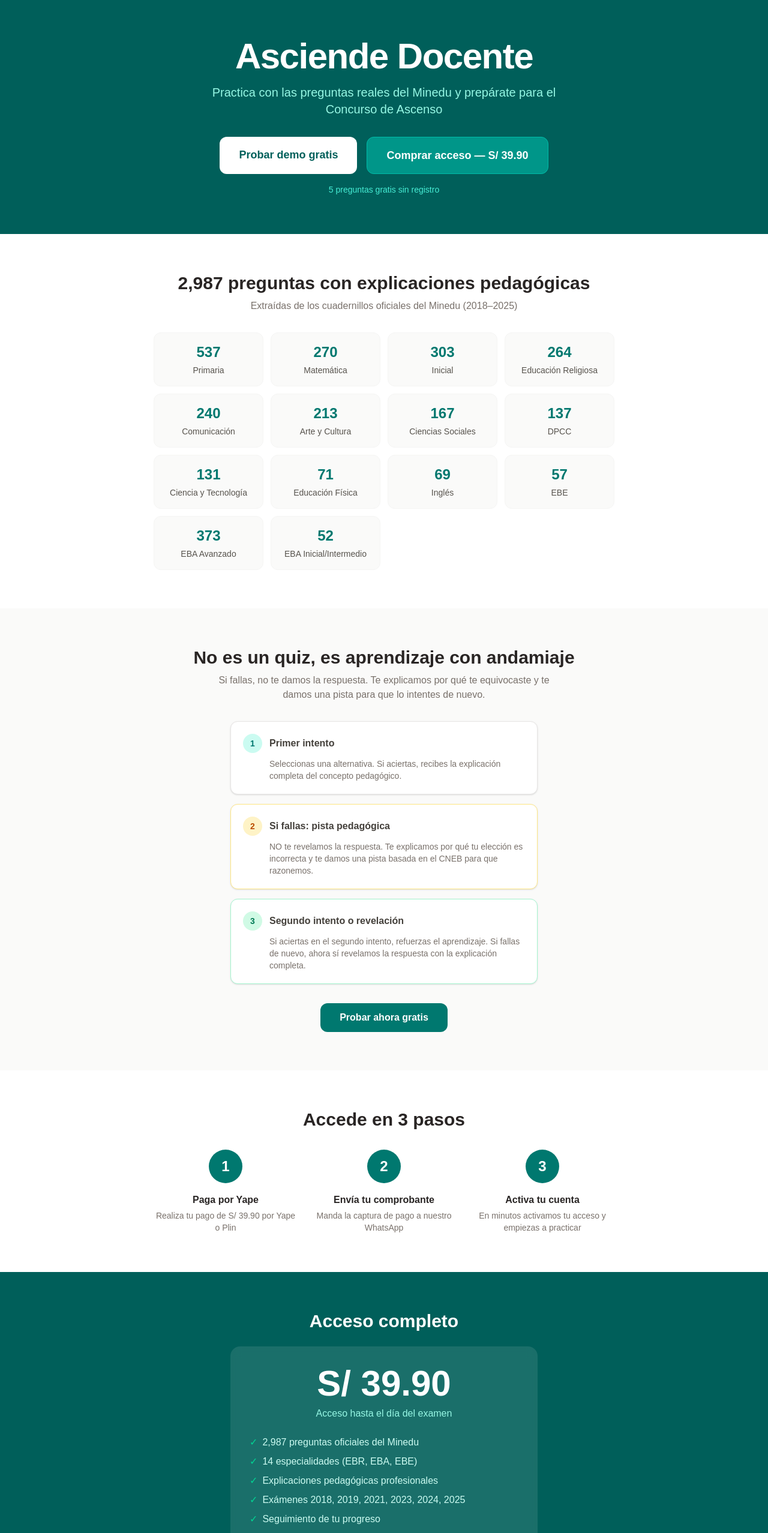
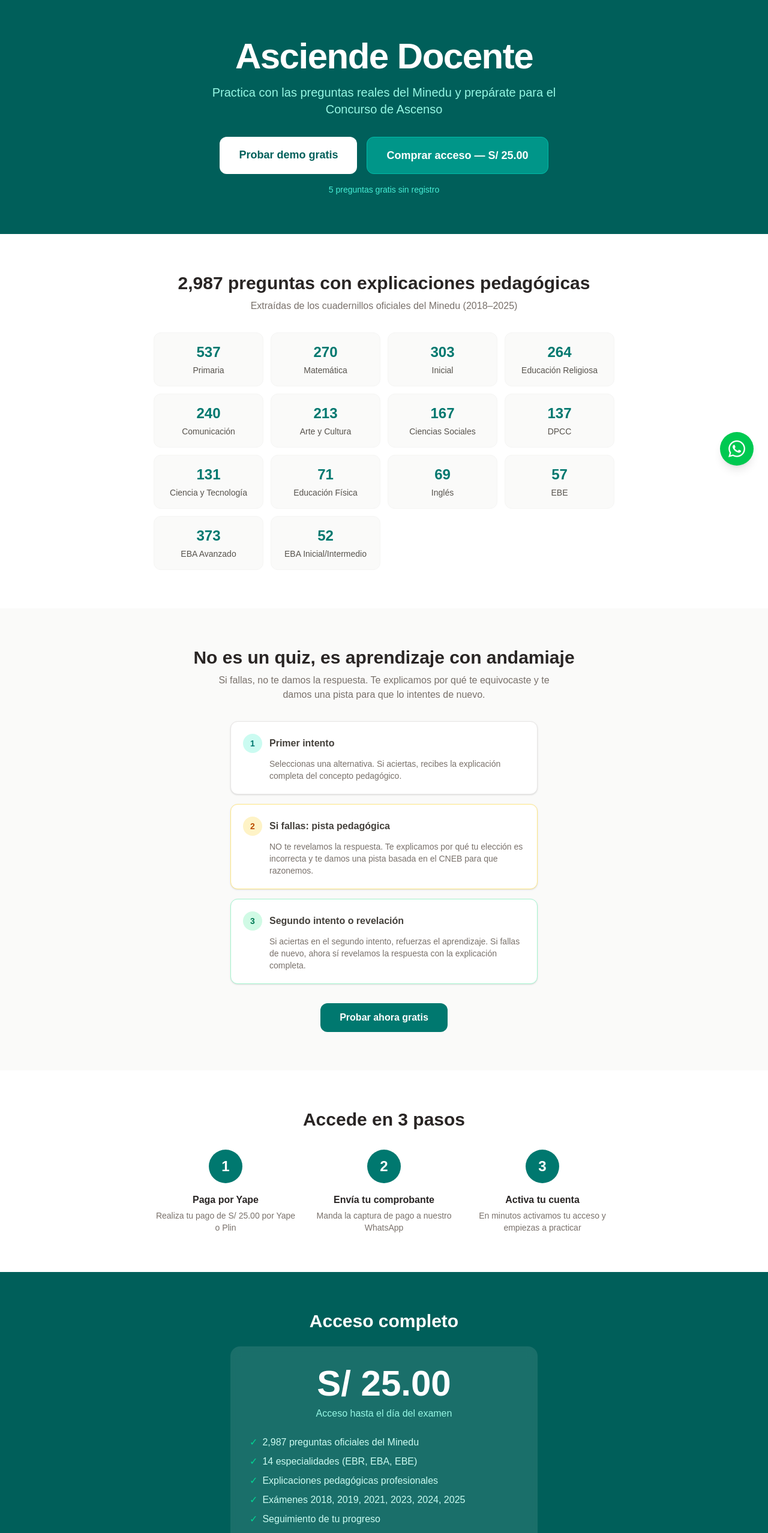
Before and after one commit to Hecra22/asciende-docente, a Next.js app: page / in a window 1280 px wide. Shown: the top 2555 px of the page at 60% size. Built offline with nearby package versions, Linux system fonts and the light colour scheme.

Commit message:
update: precio S/25, boton WhatsApp flotante

```diff
--- a/src/app/layout.tsx
+++ b/src/app/layout.tsx
@@ -27,6 +27,18 @@
         <Providers>
         {children}
         </Providers>
+        {/* WhatsApp flotante */}
+        <a
+          href="https://wa.me/51962340472?text=Hola%2C%20quiero%20acceder%20a%20Asciende%20Docente"
+          target="_blank"
+          rel="noopener"
+          className="fixed bottom-6 right-6 z-50 w-14 h-14 bg-green-500 hover:bg-green-600 rounded-full flex items-center justify-center shadow-lg transition-transform hover:scale-110"
+          aria-label="Contactar por WhatsApp"
+        >
+          <svg className="w-7 h-7 text-white" fill="currentColor" viewBox="0 0 24 24">
+            <path d="M17.472 14.382c-.297-.149-1.758-.867-2.03-.967-.273-.099-.471-.148-.67.15-.197.297-.767.966-.94 1.164-.173.199-.347.223-.644.075-.297-.15-1.255-.463-2.39-1.475-.883-.788-1.48-1.761-1.653-2.059-.173-.297-.018-.458.13-.606.134-.133.298-.347.446-.52.149-.174.198-.298.298-.497.099-.198.05-.371-.025-.52-.075-.149-.669-1.612-.916-2.207-.242-.579-.487-.5-.669-.51-.173-.008-.371-.01-.57-.01-.198 0-.52.074-.792.372-.272.297-1.04 1.016-1.04 2.479 0 1.462 1.065 2.875 1.213 3.074.149.198 2.096 3.2 5.077 4.487.709.306 1.262.489 1.694.625.712.227 1.36.195 1.871.118.571-.085 1.758-.719 2.006-1.413.248-.694.248-1.289.173-1.413-.074-.124-.272-.198-.57-.347m-5.421 7.403h-.004a9.87 9.87 0 01-5.031-1.378l-.361-.214-3.741.982.998-3.648-.235-.374a9.86 9.86 0 01-1.51-5.26c.001-5.45 4.436-9.884 9.888-9.884 2.64 0 5.122 1.03 6.988 2.898a9.825 9.825 0 012.893 6.994c-.003 5.45-4.437 9.884-9.885 9.884m8.413-18.297A11.815 11.815 0 0012.05 0C5.495 0 .16 5.335.157 11.892c0 2.096.547 4.142 1.588 5.945L.057 24l6.305-1.654a11.882 11.882 0 005.683 1.448h.005c6.554 0 11.89-5.335 11.893-11.893a11.821 11.821 0 00-3.48-8.413z"/>
+          </svg>
+        </a>
         <footer className="text-center text-xs text-stone-400 px-4 py-8 max-w-2xl mx-auto leading-relaxed">
           Las preguntas y claves de respuesta provienen del Banco de Exámenes oficial del Minedu.
           Las explicaciones pedagógicas son ayudas de estudio generadas con apoyo de inteligencia artificial
--- a/src/app/page.tsx
+++ b/src/app/page.tsx
@@ -18,7 +18,7 @@
 ]
 
 const pasos = [
-  { num: "1", titulo: "Paga por Yape", desc: "Realiza tu pago de S/ 39.90 por Yape o Plin" },
+  { num: "1", titulo: "Paga por Yape", desc: "Realiza tu pago de S/ 25.00 por Yape o Plin" },
   { num: "2", titulo: "Envía tu comprobante", desc: "Manda la captura de pago a nuestro WhatsApp" },
   { num: "3", titulo: "Activa tu cuenta", desc: "En minutos activamos tu acceso y empiezas a practicar" },
 ]
@@ -48,7 +48,7 @@
               rel="noopener"
               className="px-8 py-4 bg-teal-600 text-white font-bold rounded-xl text-lg hover:bg-teal-500 transition-colors border border-teal-500"
             >
-              Comprar acceso — S/ 39.90
+              Comprar acceso — S/ 25.00
             </a>
           </div>
           <p className="mt-4 text-teal-300 text-sm">5 preguntas gratis sin registro</p>
@@ -145,7 +145,7 @@
             Acceso completo
           </h2>
           <div className="mt-6 bg-white/10 rounded-2xl p-8 backdrop-blur">
-            <p className="font-[var(--font-display)] text-6xl font-bold">S/ 39.90</p>
+            <p className="font-[var(--font-display)] text-6xl font-bold">S/ 25.00</p>
             <p className="mt-2 text-teal-200">Acceso hasta el día del examen</p>
             <ul className="mt-6 text-left space-y-2 text-teal-100">
               <li className="flex items-center gap-2"><span className="text-emerald-400">✓</span> 2,987 preguntas oficiales del Minedu</li>
```
